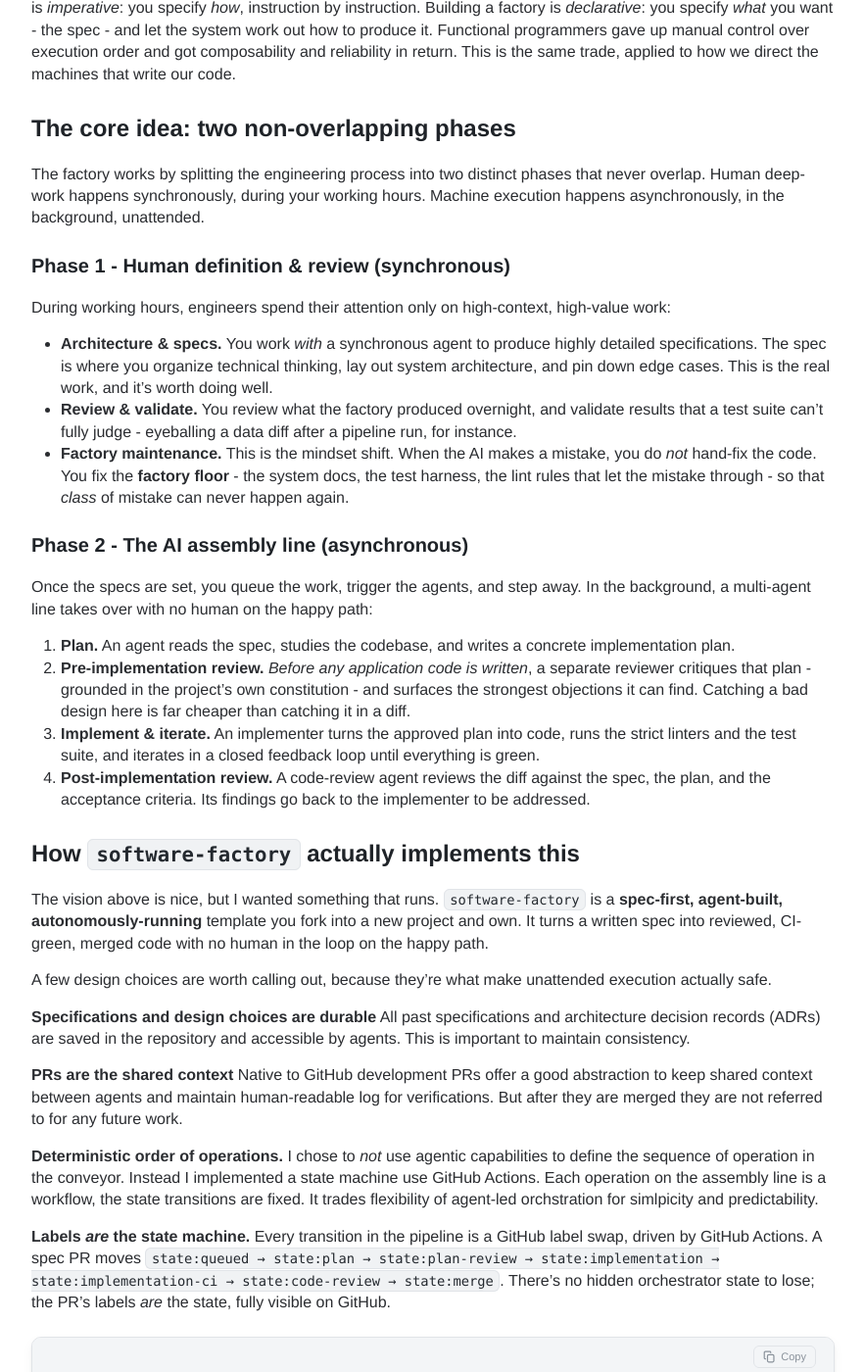
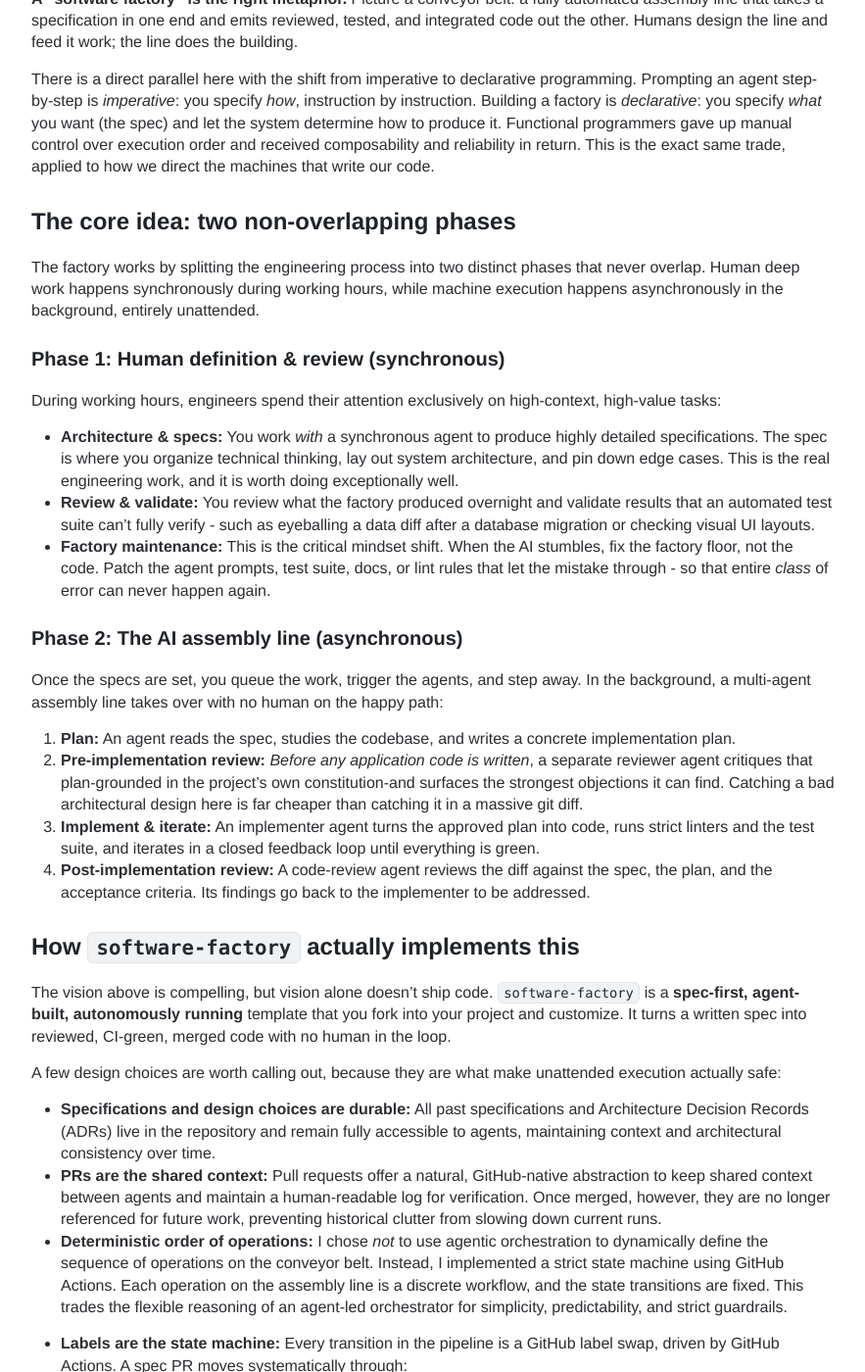
Before and after one commit to dmitriy-yefremov/dmitriy-yefremov.github.io, a Jekyll site: the page built from _posts/2026-05-30-the-asynchronous-software-factory.md, in a window 1280 px wide and 1400 px high, scrolled down 1004 px. Shown: the whole window at 98% size, without its empty margins (198-1081 px from the left). Built offline with Jekyll 4.4.1, drawn with Linux system fonts in a browser that asks for light colours; comment, search, counter and statistics services are not loaded; some of the changed text lies outside the part shown.

Commit message:
Revise software factory post: durable specs, PR context, deterministic ordering
Add sections on durable specs/ADRs, PRs as shared context, and the
deterministic state-machine ordering choice; tighten the intro and fix
formatting/typos.

Co-Authored-By: Claude Opus 4.8 <noreply@anthropic.com>

````diff
--- a/_posts/2026-05-30-the-asynchronous-software-factory.md
+++ b/_posts/2026-05-30-the-asynchronous-software-factory.md
@@ -1,124 +1,69 @@
 ---
 layout: post
-title: The asynchronous software factory
+title: The Asynchronous Software Factory
 ---
 
-For the last 6 month I've been experimenting with different ways to build software using AI.
-The space of options is wide. At one end you sit in front of the screen and handhold an agent
-through every step - accept this diff, reject that one, nudge it back
-on track. At the other end you let a swarm of agents loose to go at a problem fully
-independently, OpenClaw-style. Most of us live near the handholding end, because that's where
-the tooling pushes us - prompting, re-prompting, and watching tokens stream by in real time.
-I've come to think of that as *babysitting*, and it caps both our leverage and our patience.
+## The Asynchronous Software Factory
 
-I don't think the handholding end is where the value is. But I also want to be clear about
-what I'm optimizing for: **institutional software development, not prototyping.** YOLO mode
-turn an agent loose and hope for the best -
-is the wrong tool when you need something predictable and repeatable that a team will live
-with for years. For this kind of work, boring is good. The goal is a process you can trust to
-behave the same way on the hundredth feature as it did on the first.
+For the last six months, I’ve been experimenting with different ways to build software using AI.
 
-This post is about the other end of the spectrum, and about
-[`software-factory`](https://github.com/dmitriy-yefremov/software-factory) - a working
-template I built to get there. It's heavily inspired by Jamon Holmgren's
-[Night Shift](https://jamon.dev/night-shift).
+The space of options is wide. At one end, you sit in front of the screen and handhold an agent through every step - accept this diff, reject that one, nudge it back on track. At the other end, you let a swarm of agents loose to tackle a problem fully independently, OpenClaw-style.
 
-## Three bets about where this is going
+Most of us live near the handholding end. That's where current tooling pushes us: prompting, re-prompting, and watching tokens stream by in real time. I've come to think of that as *babysitting*, and it caps both our leverage and our patience.
 
-Everything below rests on three opinions I hold about the near future of software
-development.
+I don't think the handholding end is where the real value lies. But I want to be clear about what I'm optimizing for: **institutional software development, not prototyping.** YOLO mode - turning an agent loose and hoping for the best - is the wrong tool when you need something predictable and repeatable that a team will maintain and live with for years. For this kind of work, boring is good. The goal is a process you can trust to behave the exact same way on the hundredth feature as it did on the first.
 
-**Software development is going asynchronous.** We don't ask a coworker to do a task and
-then stand behind them watching their screen. We hand them the work and expect them to come
-back when it's done - or when they're genuinely stuck and have a question. The same should be
-true of AI agents. I don't want to watch one churn through tokens. I want to delegate and
-walk away.
+This post explores the autonomous end of the spectrum and introduces [`software-factory`](https://github.com/dmitriy-yefremov/software-factory) - a prototype I am working on to get there. It’s heavily inspired by Jamon Holmgren’s [Night Shift](https://jamon.dev/night-shift).
 
-**The future is spec-driven.** I describe the end state - the spec - and the system makes it
-happen. The human artifact of value is a precise description of *what* and *why*, not a
-running commentary on *how*, keystroke by keystroke. GitHub's
-[spec-driven development toolkit](https://github.blog/ai-and-ml/generative-ai/spec-driven-development-with-ai-get-started-with-a-new-open-source-toolkit/)
-and OpenAI's [harness engineering](https://openai.com/index/harness-engineering/) writeups
-are good signals that this is where the industry is heading. The introduction of `/goal` in
-both OpenAI's Codex and Anthropic's Claude Code is another validation.
+## Three bets about where things are going
 
-**A "software factory" is the right metaphor.** Picture a conveyor belt: a fully automated
-assembly line that takes a specification in one end and emits reviewed, tested, merged code
-out the other. Humans design the line and feed it work. The line does the building.
+Everything below rests on three opinions I hold about the near future of software development.
 
-There's a parallel here with the shift from imperative to declarative programming. Prompting
-an agent step by step is *imperative*: you specify *how*, instruction by instruction. Building
-a factory is *declarative*: you specify *what* you want - the spec - and let the system work
-out how to produce it. Functional programmers gave up manual control over execution order and
-got composability and reliability in return. This is the same trade, applied to how we direct
-the machines that write our code.
+**Software development is going asynchronous.** We don't ask a coworker to do a task and then stand behind them watching their screen. Instead, we hand them the work and expect them to return when it's done-or when they're genuinely stuck and have a question. The same should be true of AI agents. I want to delegate and walk away, not monitor execution in real time.
+
+**The future is spec-driven.** Describe the end state and let the system determine how to build it. The human artifact of value is a precise description of *what* and *why*, not a running dialog on *how*. GitHub's [spec-driven development toolkit](https://github.blog/ai-and-ml/generative-ai/spec-driven-development-with-ai-get-started-with-a-new-open-source-toolkit/) and OpenAI's [harness engineering](https://openai.com/index/harness-engineering/) writeups confirm this is where the industry is heading. The introduction of `/goal` in tools like Claude Code and Codex is another clear validation of this shift.
+
+**A "software factory" is the right metaphor.** Picture a conveyor belt: a fully automated assembly line that takes a specification in one end and emits reviewed, tested, and integrated code out the other. Humans design the line and feed it work; the line does the building.
+
+There is a direct parallel here with the shift from imperative to declarative programming. Prompting an agent step-by-step is *imperative*: you specify *how*, instruction by instruction. Building a factory is *declarative*: you specify *what* you want (the spec) and let the system determine how to produce it. Functional programmers gave up manual control over execution order and received composability and reliability in return. This is the exact same trade, applied to how we direct the machines that write our code.
 
 ## The core idea: two non-overlapping phases
 
-The factory works by splitting the engineering process into two distinct phases that never
-overlap. Human deep-work happens synchronously, during your working hours. Machine execution
-happens asynchronously, in the background, unattended.
+The factory works by splitting the engineering process into two distinct phases that never overlap. Human deep work happens synchronously during working hours, while machine execution happens asynchronously in the background, entirely unattended.
 
-### Phase 1 - Human definition & review (synchronous)
+### Phase 1: Human definition & review (synchronous)
 
-During working hours, engineers spend their attention only on high-context, high-value work:
+During working hours, engineers spend their attention exclusively on high-context, high-value tasks:
 
-- **Architecture & specs.** You work *with* a synchronous agent to produce highly detailed
-  specifications. The spec is where you organize technical thinking, lay out system
-  architecture, and pin down edge cases. This is the real work, and it's worth doing well.
-- **Review & validate.** You review what the factory produced overnight, and validate
-  results that a test suite can't fully judge - eyeballing a data diff after a pipeline run,
-  for instance.
-- **Factory maintenance.** This is the mindset shift. When the AI makes a mistake, you do
-  *not* hand-fix the code. You fix the **factory floor** - the system docs, the test harness,
-  the lint rules that let the mistake through - so that *class* of mistake can never happen
-  again.
+* **Architecture & specs:** You work *with* a synchronous agent to produce highly detailed specifications. The spec is where you organize technical thinking, lay out system architecture, and pin down edge cases. This is the real engineering work, and it is worth doing exceptionally well.
+* **Review & validate:** You review what the factory produced overnight and validate results that an automated test suite can’t fully verify - such as eyeballing a data diff after a database migration or checking visual UI layouts.
+* **Factory maintenance:** This is the critical mindset shift. When the AI stumbles, fix the factory floor, not the code. Patch the agent prompts, test suite, docs, or lint rules that let the mistake through - so that entire *class* of error can never happen again.
 
-### Phase 2 - The AI assembly line (asynchronous)
+### Phase 2: The AI assembly line (asynchronous)
 
-Once the specs are set, you queue the work, trigger the agents, and step away. In the
-background, a multi-agent line takes over with no human on the happy path:
+Once the specs are set, you queue the work, trigger the agents, and step away. In the background, a multi-agent assembly line takes over with no human on the happy path:
 
-1. **Plan.** An agent reads the spec, studies the codebase, and writes a concrete
-   implementation plan.
-2. **Pre-implementation review.** *Before any application code is written*, a separate
-   reviewer critiques that plan - grounded in the project's own constitution - and surfaces
-   the strongest objections it can find. Catching a bad design here is far cheaper than
-   catching it in a diff.
-3. **Implement & iterate.** An implementer turns the approved plan into code, runs the strict
-   linters and the test suite, and iterates in a closed feedback loop until everything is
-   green.
-4. **Post-implementation review.** A code-review agent reviews the diff against the spec, the
-   plan, and the acceptance criteria. Its findings go back to the implementer to be
-   addressed.
+1. **Plan:** An agent reads the spec, studies the codebase, and writes a concrete implementation plan.
+2. **Pre-implementation review:** *Before any application code is written*, a separate reviewer agent critiques that plan-grounded in the project's own constitution-and surfaces the strongest objections it can find. Catching a bad architectural design here is far cheaper than catching it in a massive git diff.
+3. **Implement & iterate:** An implementer agent turns the approved plan into code, runs strict linters and the test suite, and iterates in a closed feedback loop until everything is green.
+4. **Post-implementation review:** A code-review agent reviews the diff against the spec, the plan, and the acceptance criteria. Its findings go back to the implementer to be addressed.
 
 ## How `software-factory` actually implements this
 
-The vision above is nice, but I wanted something that runs. `software-factory` is a
-**spec-first, agent-built, autonomously-running** template you fork into a new project and
-own. It turns a written spec into reviewed, CI-green, merged code with no human in the loop on
-the happy path.
+The vision above is compelling, but vision alone doesn't ship code. `software-factory` is a **spec-first, agent-built, autonomously running** template that you fork into your project and customize. It turns a written spec into reviewed, CI-green, merged code with no human in the loop.
 
-A few design choices are worth calling out, because they're what make unattended execution
-actually safe.
+A few design choices are worth calling out, because they are what make unattended execution actually safe:
 
-**Specifications and design choices are durable** All past specifications and architecture
-decision records (ADRs) are saved in the repository and accessible by agents. This is important
-to maintain consistency.
+* **Specifications and design choices are durable:** All past specifications and Architecture Decision Records (ADRs) live in the repository and remain fully accessible to agents, maintaining context and architectural consistency over time.
+* **PRs are the shared context:** Pull requests offer a natural, GitHub-native abstraction to keep shared context between agents and maintain a human-readable log for verification. Once merged, however, they are no longer referenced for future work, preventing historical clutter from slowing down current runs.
+* **Deterministic order of operations:** I chose *not* to use agentic orchestration to dynamically define the sequence of operations on the conveyor belt. Instead, I implemented a strict state machine using GitHub Actions. Each operation on the assembly line is a discrete workflow, and the state transitions are fixed. This trades the flexible reasoning of an agent-led orchestrator for simplicity, predictability, and strict guardrails.
+* **Labels are the state machine:** Every transition in the pipeline is a GitHub label swap, driven by GitHub Actions. A spec PR moves systematically through:
 
-**PRs are the shared context** Native to GitHub development PRs offer a good abstraction to
-keep shared context between agents and maintain human-readable log for verifications. But after
-they are merged they are not referred to for any future work.
+  `state:queued` → `state:plan` → `state:plan-review` → `state:implementation` → `state:implementation-ci` → `state:code-review` → `state:merge`.
 
-**Deterministic order of operations.** I chose to *not* use agentic capabilities to define the
-sequence of operation in the conveyor. Instead I implemented a state machine use GitHub Actions.
-Each operation on the assembly line is a workflow, the state transitions are fixed. It trades
-flexibility of agent-led orchstration for simlpicity and predictability.
+  There is no hidden orchestrator state to lose; the PR's labels *are* the state, fully visible to anyone visiting GitHub.
 
-**Labels *are* the state machine.** Every transition in the pipeline is a GitHub label swap,
-driven by GitHub Actions. A spec PR moves `state:queued → state:plan → state:plan-review →
-state:implementation → state:implementation-ci → state:code-review → state:merge`. There's no
-hidden orchestrator state to lose; the PR's labels *are* the state, fully visible on GitHub.
+Here's how it works in practice: a human writes a specification in `specs/NNNN-name.md`, opens a pull request with that file, and labels it `state:queued`. From that moment forward, the assembly line takes over - no human intervention needed until the PR lands on main or hits a blocker that requires attention.
 
 ```
 human writes specs/NNNN-name.md, opens PR, labels it state:queued
@@ -139,72 +84,30 @@ human writes specs/NNNN-name.md, opens PR, labels it state:queued
       main ◀── scheduler advances to the next queued PR
 ```
 
-**Every agent runs in a fresh session with no shared context.** This sounds wasteful until
-you see why it matters: a reviewer who shares context with the author becomes a yes-man. We
-want independent critique grounded in the spec, not an agent agreeing with its own earlier
-reasoning. The planner and reviewers can also run on different models.
+* **Every agent runs in a fresh session with no shared context:** Independent critique is crucial because a reviewer who inherits the planner's context easily becomes a "yes-man," agreeing with earlier reasoning rather than questioning it. Fresh sessions force each agent to ground its work strictly in the spec and codebase. As a bonus, this also lets you run different LLM models for different agents.
+* **Failure is bounded, and parking is a first-class outcome:** A `REQUEST_CHANGES` from a reviewer or a failed CI run triggers automatic retries, but only up to two times per stage. Anything that cannot make progress lands at `state:needs-attention`, where a human takes over. The factory is designed to give up loudly rather than thrash silently and run up your API bill.
+* **Auto-merge is gated by guardrails:** When a PR reaches `state:merge`, the auto-merger rebases onto `main`, runs an eligibility check, and only then squash-merges the changes. If a guardrail trips, it parks the PR instead of merging. The scheduler then safely advances to the next queued spec.
 
-**Failure is bounded, and parking is a first-class outcome.** A `REQUEST_CHANGES` from a
-reviewer and a red CI run both trigger automatic retries - but only up to twice per stage.
-Anything that can't make progress lands at `state:needs-attention`, where a human takes over.
-The factory is allowed to give up loudly rather than thrash silently.
-
-**Auto-merge is gated by guardrails.** When a PR reaches `state:merge`, the auto-merger
-rebases onto `main`, runs an eligibility check, and only then squash-merges. If a guardrail
-trips, it parks instead of merging. Then the scheduler advances to the next queued spec.
-
-It ships as a **fork-and-own template**: it carries the orchestration machinery and a generic
-TypeScript/pnpm skeleton but *none* of any product's code. You fork it, run one script to
-stamp it with your project's name, write your constitution (`CLAUDE.md` and
-`docs/principles.md` - the files the agents read first), file your first spec, and the cascade
-runs.
+It ships as a **fork-and-own template**: it carries the orchestration machinery and a generic TypeScript/pnpm skeleton, but *none* of your product's actual code. You fork it, run a single script to stamp it with your project’s name, write your "constitution" (`CLAUDE.md` and `docs/principles.md` - the files the agents read first), file your first spec, and let the cascade run.
 
 ## Building the factory floor
 
-A factory that runs unattended will manufacture technical debt at machine speed unless the
-floor is built to prevent it. Three investments are non-negotiable.
+An unattended factory manufactures technical debt at machine speed, unless the floor is specifically built to prevent it. Three investments are non-negotiable:
 
-**Bulletproof automated testing.** The asynchronous loop simply does not work without a
-robust test harness. The agents rely on test *failures* to self-correct in the background; the
-red bar is the steering wheel. Weak tests mean a potentially confidently-wrong factory.
-
-**Systematic documentation.** Centralized routing documents - an `AGENTS.md` / `CLAUDE.md`
-constitution that points agents at the right workflow rules, domain knowledge, and
-architectural guidelines - let individual specs stay short. The shared context lives once, in
-the docs, not copy-pasted into every spec.
-
-**Strict static analysis.** Crank typing and linting to the strictest setting you can stand.
-What feels restrictive to a human developer is essential guardrailing for an autonomous agent
-- it's the difference between an agent that wanders and one that's fenced into a correct
-solution space.
+* **Bulletproof automated testing:** The asynchronous loop simply does not work without a robust test harness. The agents rely entirely on test *failures* to self-correct in the background; the red bar is their steering wheel. Weak tests mean a confidently wrong factory.
+* **Systematic documentation:** Centralized routing documents like an `AGENTS.md` or `CLAUDE.md` point agents to the right workflow rules, domain knowledge, and architectural guidelines. This allows individual specs to stay short. The shared context lives in one place in the docs, rather than being copied and pasted into every spec.
+* **Strict static analysis:** Crank typing and linting to the strictest settings. What feels restrictive to a human developer is an essential guardrail for an autonomous agent. It is the difference between an agent that wanders and one that is fenced into a correct solution space.
 
 ## What I've learned so far
 
-I've been running this on a project for about a month, and it has written a good amount
-of real code in that time. A few honest takeaways:
+I've been running this on a project for about a month, and it has written a substantial amount of real, production code in that time. A few honest takeaways:
 
-- **The upfront cost is real.** Standing up the factory - and then tweaking it as the agents
-  keep finding new ways to go wrong - is a lot of work. In the short term it is *much* easier
-  to just prompt an agent and get your change. The factory only starts paying off once you've
-  stopped hand-fixing code and started fixing the floor.
-- **When it works, it's genuinely amazing.** Filing a spec, walking away, and coming back to a
-  reviewed, CI-green, merged PR is a different category of experience from babysitting a chat
-  window.
-- **The jury is still out on scale.** I've run this with dozens of specs and ADRs. I don't yet
-  know how it behaves with *hundreds* - whether the accumulated constitution keeps the agents
-  on track or starts to buckle under its own weight. That's the part I'm most curious about.
+* **The upfront cost is real:** Standing up the factory and tweaking it as agents find new ways to fail is heavy work. In the short term, it's much easier to just prompt an agent and accept the change. The factory only pays off once you stop hand-fixing code and start fixing the floor.
+* **When it works, it's genuinely amazing:** Filing a spec, walking away, and coming back to a reviewed, CI-green, merged PR is a completely different category of developer experience from babysitting a chat window.
+* **The jury is still out on scale:** I've run this with dozens of specs and ADRs. I don't yet know how it behaves with *hundreds* - whether the accumulated constitution keeps the agents on track or starts to buckle under its own weight. As the constitution grows, will agents struggle to maintain internal consistency across conflicting principles? Will context windows become a bottleneck, forcing me to truncate or summarize older ADRs? And will contradictions naturally emerge in the guidance itself, leaving agents confused about which principle to follow? That is the part I'm most curious about.
 
-Overall: promising, and worth the investment for the kind of long-lived, institutional work I
-care about. But it's an experiment, not a finished answer.
+Overall the approach looks promising for long-lived, institutional work and worth the investment. But it's still an experiment, not a finished solution.
 
----
+***
 
-If you want to dig in, the template is on GitHub:
-[dmitriy-yefremov/software-factory](https://github.com/dmitriy-yefremov/software-factory).
-It's early and opinionated, and I'd love feedback.
-
-### References
-
-- Jamon Holmgren - [Night Shift](https://jamon.dev/night-shift)
-- OpenAI - [Harness engineering](https://openai.com/index/harness-engineering/)
-- GitHub - [Spec-driven development with AI](https://github.blog/ai-and-ml/generative-ai/spec-driven-development-with-ai-get-started-with-a-new-open-source-toolkit/)
+If you want to dig in, the template is open source on GitHub: [dmitriy-yefremov/software-factory](https://github.com/dmitriy-yefremov/software-factory). It is early and opinionated, and I would love to hear your feedback!
````
